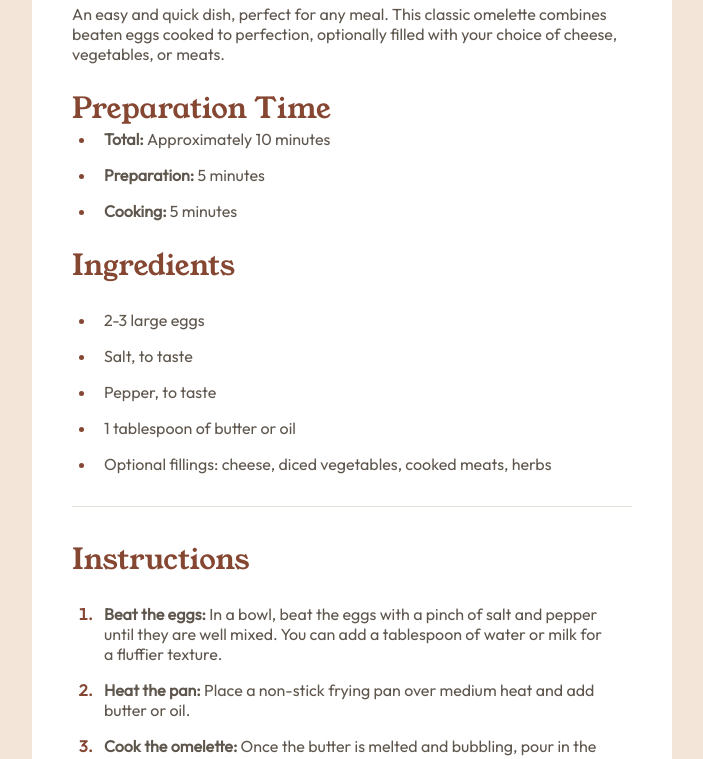
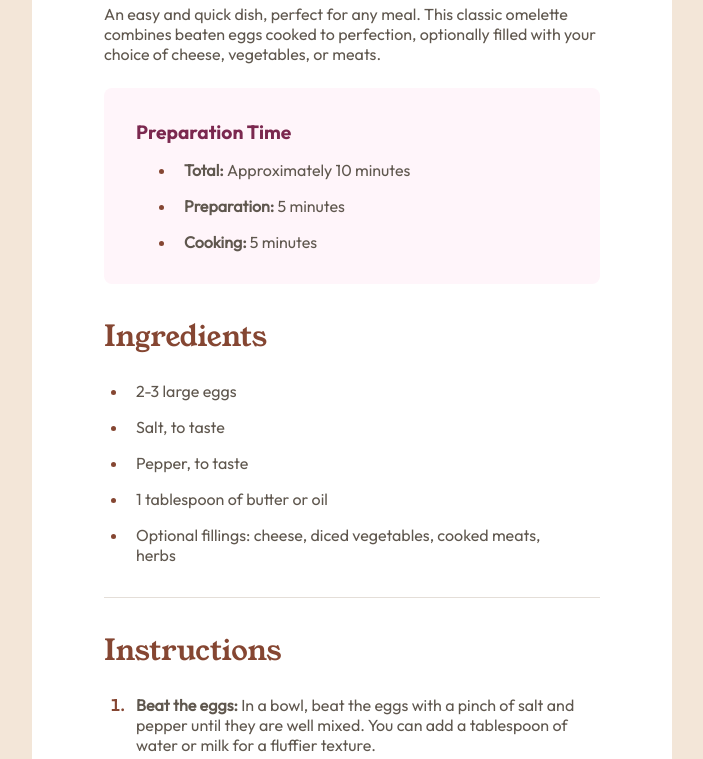
Before and after one commit to Ghozy165/Recipe-page, a plain HTML site: page index.html in a window 1280 px wide. Shown: the part 520-1279 px from the top of the page, without its empty margins (288-991 px from the left). Drawn offline with Linux system fonts and the light colour scheme.

Commit message:
Update
change section to div

```diff
--- a/index.html
+++ b/index.html
@@ -16,7 +16,7 @@
     <div class="image">
       <img src="assets/images/image-omelette.jpeg" alt="An omelette served on a plate">
     </div>
-    <section class="preparation">
+    <div class="container-header">
       <h1>Simple Omelette Recipe</h1>
       <p>
         An easy and quick dish, perfect for any meal. This classic omelette combines beaten eggs cooked
@@ -36,6 +36,8 @@
           </li>
         </ul>
       </div>
+    </div>
+    <div class="container-content">
       <h2>Ingredients</h2>
       <ul>
         <li><p>2-3 large eggs</p></li>
@@ -44,8 +46,8 @@
         <li><p>1 tablespoon of butter or oil</p></li>
         <li><p>Optional fillings: cheese, diced vegetables, cooked meats, herbs</p></li>
       </ul>
-    </section>
-    <section class="instructions">
+    </div>
+    <div class="container-content">
       <h2>Instructions</h2>
       <ol>
         <li>
@@ -83,8 +85,8 @@
           </p>
         </li>
       </ol>
-    </section>
-    <section class="nutrition no-border">
+    </div>
+    <div class="container-content no-border">
       <h2>Nutrition</h2>
       <p>The table below shows nutritional values per serving without the additional fillings.</p>
       <table>
@@ -111,7 +113,7 @@
           <td class="no-border text-color-brown-bold">22g</td>
         </tr>
       </table>
-    </section>
+    </div>
   </main>
 
   <!-- <footer class="attribution">
--- a/style.css
+++ b/style.css
@@ -78,7 +78,7 @@ body {
     object-fit: contain;
 }
 
-section {
+.container-content {
     width: fit-content;
     max-width: 640px;
     display: flex;
@@ -91,7 +91,19 @@ section {
     border-bottom: 1px solid var(--stone-150);
 }
 
-.header > .prepare {
+.container-header {
+    width: fit-content;
+    max-width: 640px;
+    display: flex;
+    flex-direction: column;
+    align-items: flex-start;
+    justify-content: center;
+    margin: 0 2rem;
+    padding-top: 2rem;
+    gap: 1.5rem;
+}
+
+.container-header > .prepare {
     width: 100%;
     background-color: var(--rose-50);
     display: flex;
@@ -102,13 +114,13 @@ section {
     padding: 2rem;
 }
 
-.header > .prepare > h2 {
+.container-header > .prepare > h2 {
     font-family: 'Outfit-Bold', serif;
     color: var(--rose-800);
     font-size: 1.2rem;
     margin-bottom: 1rem;
 }
-.header > .prepare > ul {
+.container-header > .prepare > ul {
     padding: 0 2.5rem;
 }
 
```
